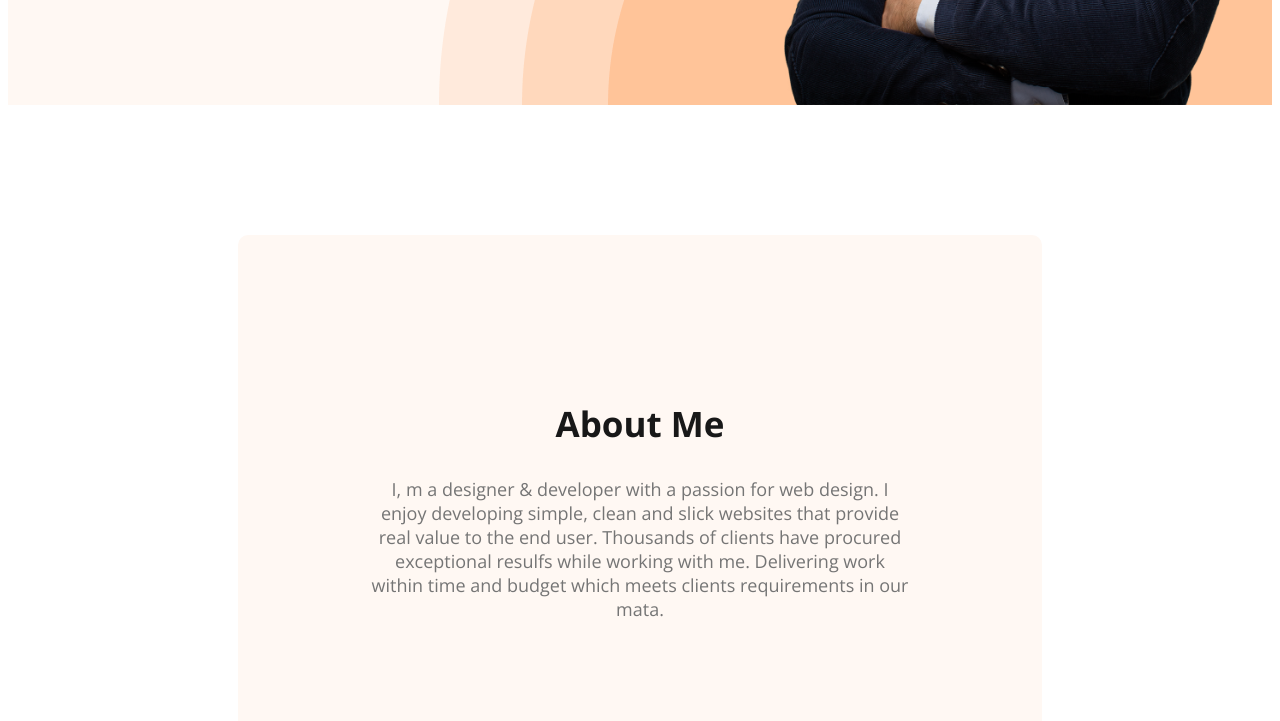
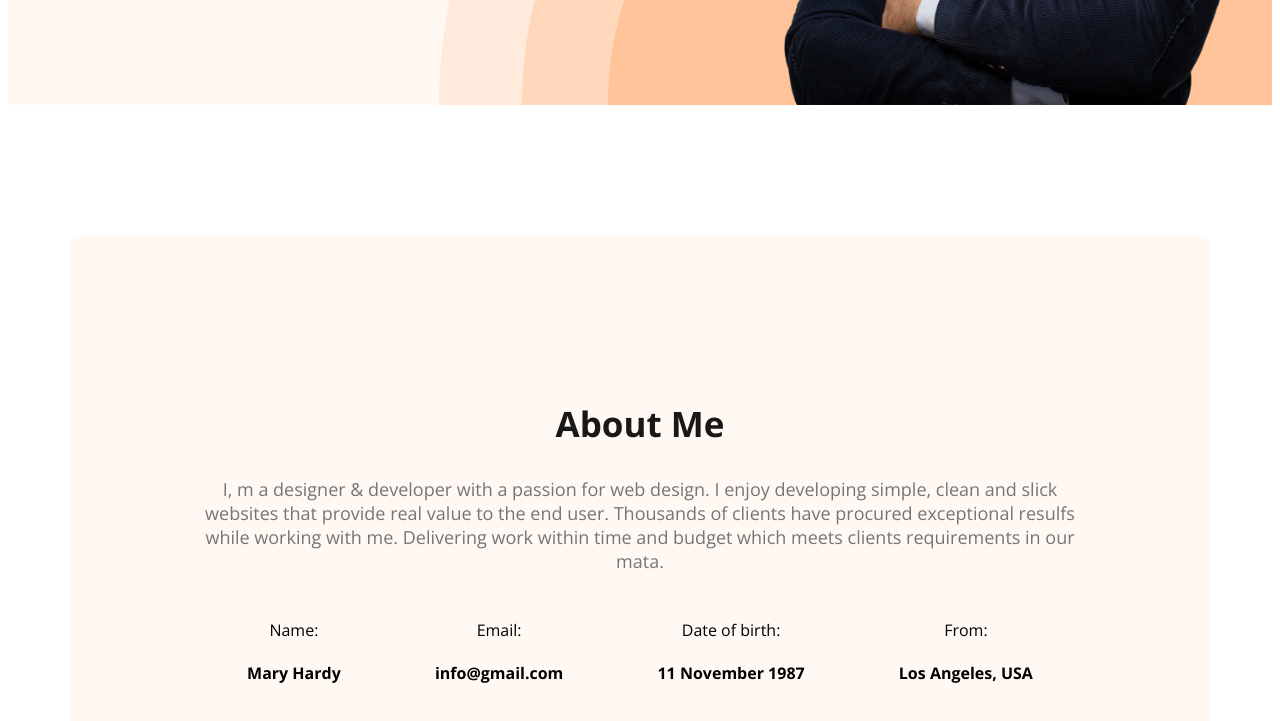
Before and after one commit to sajib25003/portfolio-mary, a plain HTML site: page index.html in a window 1280 px wide. Shown: the part 663-1384 px from the top of the page. Drawn offline with nearby package versions, Linux system fonts and the light colour scheme.

Commit message:
about info added

```diff
--- a/index.html
+++ b/index.html
@@ -36,6 +36,24 @@
         <section class="about">
             <h3 class="section-title">About Me</h3>
             <p class="section-description">I, m a designer & developer with a passion for web design. I enjoy developing simple, clean and slick websites that provide real value to the end user. Thousands of clients have procured exceptional resulfs while working with me. Delivering work within time and budget which meets clients requirements in our mata.</p>
+            <div class="about-info-container">
+                <div class="about-info">
+                    <p class="info-title">Name:</p>
+                    <h4 class="info-description">Mary Hardy</h4>
+                </div>
+                <div class="about-info">
+                    <p class="info-title">Email:</p>
+                    <h4 class="info-description">info@gmail.com</h4>
+                </div>
+                <div class="about-info">
+                    <p class="info-title">Date of birth:</p>
+                    <h4 class="info-description">11 November 1987</h4>
+                </div>
+                <div class="about-info">
+                    <p class="info-title">From:</p>
+                    <h4 class="info-description">Los Angeles, USA</h4>
+                </div>
+            </div>
         </section>
     </main>
     <footer>
--- a/style.css
+++ b/style.css
@@ -108,8 +108,9 @@ nav a {
 
 /* main section styles */
 main {
-    margin-left: 230px;
-    margin-right: 230px;
+    max-width: 1140px;
+    margin-left: auto;
+    margin-right: auto;
 }
 
 /* about section styles */
@@ -119,3 +120,10 @@ main {
     background: #FFF8F3;
     margin-top: 130px;
 }
+.about-info-container{
+    display: flex;
+    justify-content: space-around;
+}
+.about-info{
+    text-align: center;
+}
```
